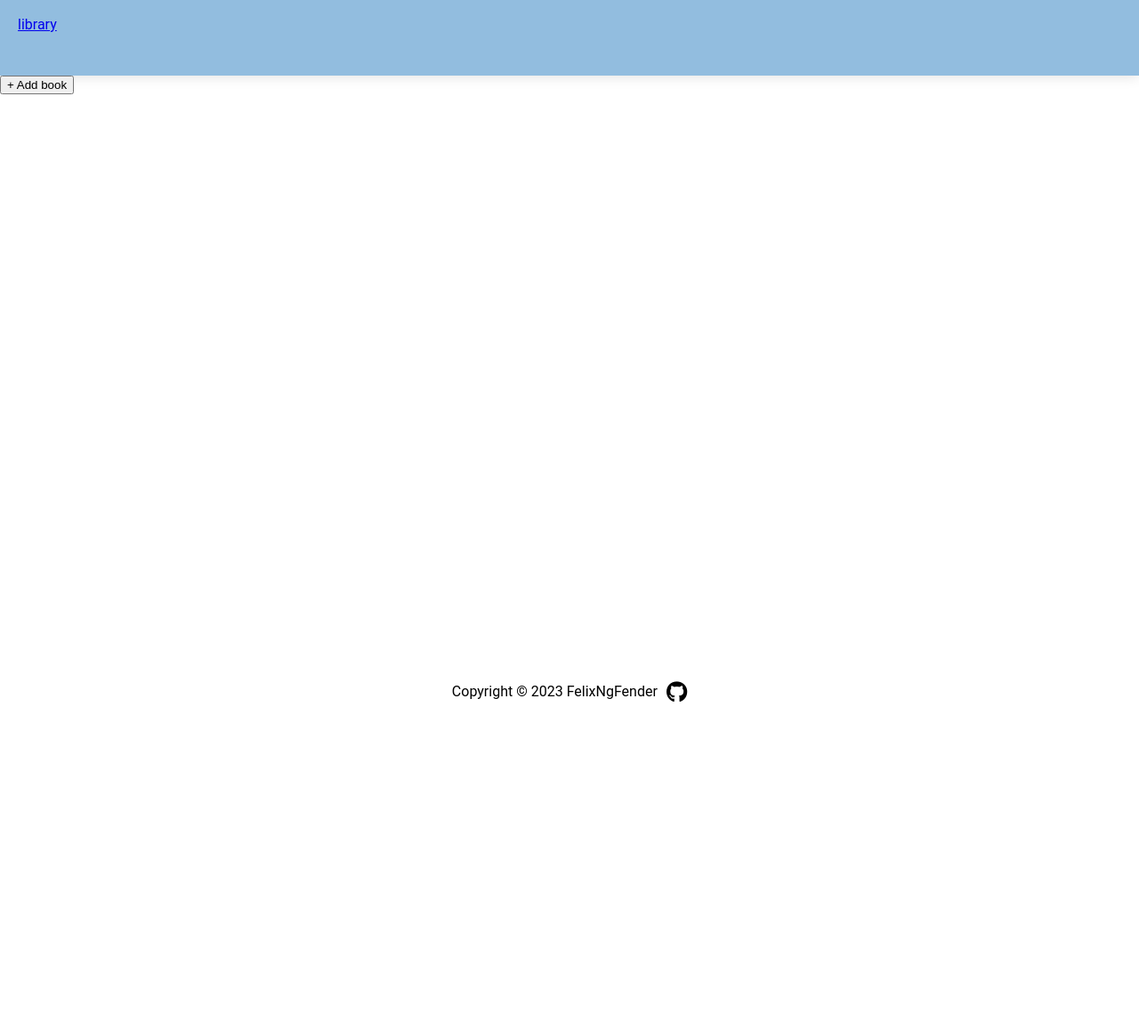
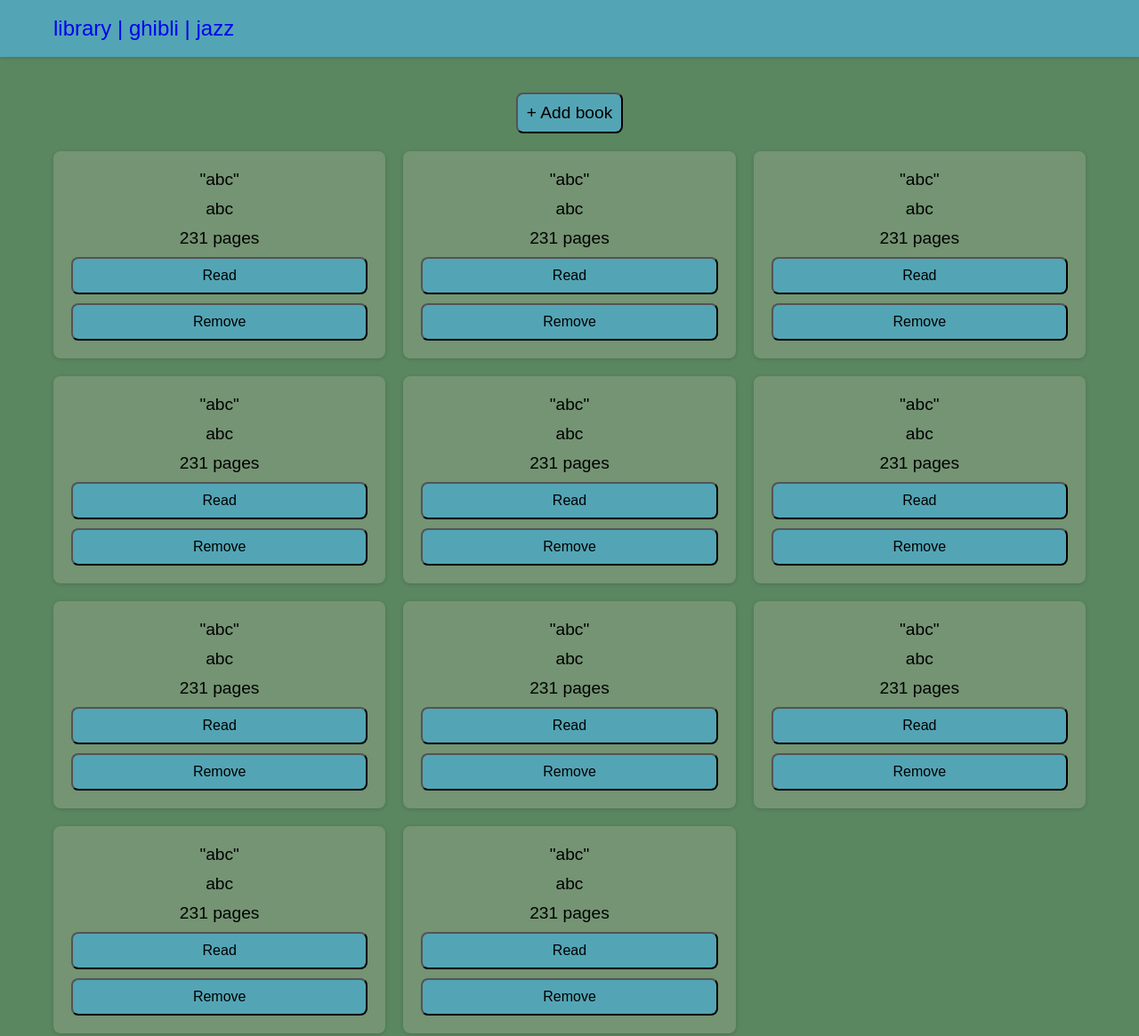
Before and after one commit to FelixNgFender/javascript-design-patterns, a website: page library/index.html in a window 1280 px wide. Shown: the top 1165 px of the page at 89% size. Before the commit the page ends 800 px from the top, so only its background shows below. Drawn offline with Linux system fonts and the light colour scheme; a web font is replaced by a local one.

Commit message:
Add a basic layout

```diff
--- a/library/index.html
+++ b/library/index.html
@@ -6,17 +6,126 @@
     <meta name="viewport" content="width=device-width, initial-scale=1.0" />
     <link rel="stylesheet" href="styles/styles-reset.css" />
     <link rel="stylesheet" href="styles/styles.css" />
-    <script src="https://kit.fontawesome.com/b6b40a3902.js" crossorigin="anonymous"></script>
-    <script src="library.js" defer></script>
-    <title>Felix Public Library</title>
+    <script
+      src="https://kit.fontawesome.com/b6b40a3902.js"
+      crossorigin="anonymous"
+    ></script>
+    <script src="js/library.js" defer></script>
+    <script src="js/video.js" defer></script>
+    <link
+      rel="stylesheet"
+      href="https://fonts.googleapis.com/css2?family=Amaranth"
+    />
+    <title>Felix Ghibli Café</title>
   </head>
   <body>
     <header class="header">
-      <a class="header-logo" href="#">library</a>
+      <div class="header-container">
+        <a class="header-logo" href="#">library | ghibli | jazz</a>
+      </div>
     </header>
     <main class="main">
+      <button class="main-addBookBtn">+ Add book</button>
       <div class="main-bookGrid" id="main-bookGrid">
-        <button class="main-addBookBtn">+ Add book</button>
+        <div class="main-bookCard">
+          <p>"abc"</p>
+          <p>abc</p>
+          <p>231 pages</p>
+          <div class="main-bookCardBtnGroup">
+            <button class="main-bookCardBtn">Read</button>
+            <button class="main-bookCardBtn">Remove</button>
+          </div>
+        </div>
+        <div class="main-bookCard">
+          <p>"abc"</p>
+          <p>abc</p>
+          <p>231 pages</p>
+          <div class="main-bookCardBtnGroup">
+            <button class="main-bookCardBtn">Read</button>
+            <button class="main-bookCardBtn">Remove</button>
+          </div>
+        </div>
+        <div class="main-bookCard">
+          <p>"abc"</p>
+          <p>abc</p>
+          <p>231 pages</p>
+          <div class="main-bookCardBtnGroup">
+            <button class="main-bookCardBtn">Read</button>
+            <button class="main-bookCardBtn">Remove</button>
+          </div>
+        </div>
+        <div class="main-bookCard">
+          <p>"abc"</p>
+          <p>abc</p>
+          <p>231 pages</p>
+          <div class="main-bookCardBtnGroup">
+            <button class="main-bookCardBtn">Read</button>
+            <button class="main-bookCardBtn">Remove</button>
+          </div>
+        </div>
+        <div class="main-bookCard">
+          <p>"abc"</p>
+          <p>abc</p>
+          <p>231 pages</p>
+          <div class="main-bookCardBtnGroup">
+            <button class="main-bookCardBtn">Read</button>
+            <button class="main-bookCardBtn">Remove</button>
+          </div>
+        </div>
+        <div class="main-bookCard">
+          <p>"abc"</p>
+          <p>abc</p>
+          <p>231 pages</p>
+          <div class="main-bookCardBtnGroup">
+            <button class="main-bookCardBtn">Read</button>
+            <button class="main-bookCardBtn">Remove</button>
+          </div>
+        </div>
+        <div class="main-bookCard">
+          <p>"abc"</p>
+          <p>abc</p>
+          <p>231 pages</p>
+          <div class="main-bookCardBtnGroup">
+            <button class="main-bookCardBtn">Read</button>
+            <button class="main-bookCardBtn">Remove</button>
+          </div>
+        </div>
+        <div class="main-bookCard">
+          <p>"abc"</p>
+          <p>abc</p>
+          <p>231 pages</p>
+          <div class="main-bookCardBtnGroup">
+            <button class="main-bookCardBtn">Read</button>
+            <button class="main-bookCardBtn">Remove</button>
+          </div>
+        </div>
+        <div class="main-bookCard">
+          <p>"abc"</p>
+          <p>abc</p>
+          <p>231 pages</p>
+          <div class="main-bookCardBtnGroup">
+            <button class="main-bookCardBtn">Read</button>
+            <button class="main-bookCardBtn">Remove</button>
+          </div>
+        </div>
+        <div class="main-bookCard">
+          <p>"abc"</p>
+          <p>abc</p>
+          <p>231 pages</p>
+          <div class="main-bookCardBtnGroup">
+            <button class="main-bookCardBtn">Read</button>
+            <button class="main-bookCardBtn">Remove</button>
+          </div>
+        </div>
+        <div class="main-bookCard">
+          <p>"abc"</p>
+          <p>abc</p>
+          <p>231 pages</p>
+          <div class="main-bookCardBtnGroup">
+            <button class="main-bookCardBtn">Read</button>
+            <button class="main-bookCardBtn">Remove</button>
+          </div>
+        </div>
       </div>
     </main>
     <footer class="footer">
--- /dev/null
+++ b/library/js/video.js
@@ -0,0 +1,12 @@
+const videoContainer = document.getElementById('header-video');
+
+const video = document.createElement('iframe');
+video.setAttribute('src', 'https://www.youtube.com/embed/AZals4U6Z_I');
+video.setAttribute('frameborder', '0');
+video.setAttribute('allow', 'accelerometer; autoplay; clipboard-write; encrypted-media; gyroscope; picture-in-picture; web-share');
+video.setAttribute('allow', 'autoplay; encrypted-media');
+video.style.width = '100%';
+video.style.height = '100%';
+
+
+videoContainer.append(video);
--- a/library/styles/styles.css
+++ b/library/styles/styles.css
@@ -1,11 +1,20 @@
 :root {
-  /* Color palette */
-  --primary-color: #ff6314;
-  --secondary-color: #ffffff;
-  --tertiary-color: #d7d7d7;
-  --quaternary-color: #92bddf;
-  --quinary-color: #5296dd;
+  --pacific-blue: #53A5B5ff;
+  --russian-green: #749473ff;
+  --hunter-green: #345F48ff;
+  --blue-munsell: #2D95ACff;
+  --middle-green: #5A875Fff;
+  --border-radius: 8px;
+  --spacing-xs: 5px;
+  --spacing-sm: 10px;
+  --spacing-md: 15px;
+  --spacing-lg: 20px;
+  --spacing-xl: 40px;
+  --container-width: 1200px;
+  --shadow: rgba(0, 0, 0, 0.16) 0px 1px 4px;
 }
+
+/* GLOBAL */
 
 html {
   box-sizing: border-box;
@@ -18,36 +27,111 @@ html {
 }
 
 body {
-  min-height: 100vh;
-  display: grid;
-  grid-template-rows: 1fr 8fr auto;
-
-  font-family: "Roboto", sans-serif;
+  font-family: "Amaranth", sans-serif;
+  background-color: var(--middle-green);
 }
 
 /* HEADER */
 .header {
-  padding: 20px;
-  display: grid;
-  background-color: var(--quaternary-color);
-  box-shadow: 0 0 15px 0 #00000023;
+  display: flex;
+  justify-content: center;
+  background-color: var(--pacific-blue);
+  box-shadow: var(--shadow);
+}
+
+.header-container {
+  display: flex;
+  align-items: center;
+  justify-content: space-between;
+  width: 100%;
+  max-width: var(--container-width);
+  padding: var(--spacing-lg);
+}
+
+.header-logo {
+  font-size: 1.5rem;
+  text-decoration: none;
 }
 
 /* MAIN */
+main {
+  display: flex;
+  flex-direction: column;
+  align-items: center;
+  justify-content: center;
+  width: 100%;
+  text-align: center;
+  padding: var(--spacing-lg);
+  max-width: var(--container-width);
+  margin: var(--spacing-lg) auto;
+}
+
+.main-addBookBtn {
+  font-family: "Amaranth", sans-serif;
+  padding: var(--spacing-sm);
+  border-radius: var(--border-radius);
+  background-color: var(--pacific-blue);
+  font-size: 1.2rem;
+  text-decoration: none;
+}
+
+.main-addBookBtn:hover {
+  background-color: var(--blue-munsell);
+}
+
+.main-addBookBtn:active {
+  background-color: var(--hunter-green);
+}
+
+.main-bookGrid {
+  margin-top: var(--spacing-lg);
+  display: grid;
+  grid-template-columns: repeat(auto-fit, minmax(300px, 1fr));
+  grid-gap: var(--spacing-lg);
+  width: 100%;
+}
+
+.main-bookCard {
+  font-size: 1.2rem;
+  display: flex;
+  line-height: 1.2;
+  flex-direction: column;
+  justify-content: space-between;
+  gap: var(--spacing-sm);
+  background-color: var(--russian-green);
+  border-radius: var(--border-radius);
+  padding: var(--spacing-lg);
+  box-shadow: var(--shadow);
+}
+
+.main-bookCardBtnGroup {
+  display: flex;
+  flex-direction: column;
+  gap: var(--spacing-sm);
+}
+
+.main-bookCardBtn {
+  font-family: "Amaranth", sans-serif;
+  padding: var(--spacing-sm);
+  border-radius: var(--border-radius);
+  background-color: var(--pacific-blue);
+  font-size: 1rem;
+  text-decoration: none;
+  width: 100%;
+}
 
 /* FOOTER */
 .footer {
-  margin-bottom: 10px;
+  margin-bottom: var(--spacing-sm);
   display: flex;
   align-items: center;
   justify-content: center;
   gap: 10px;
   width: 100%;
-  padding: var(--spacing-sm);
 }
 
 .fa-github {
-  font-size: 24px;
+  font-size: 20px;
   color: black;
   transition: transform 0.3s ease-in-out;
 }
```
